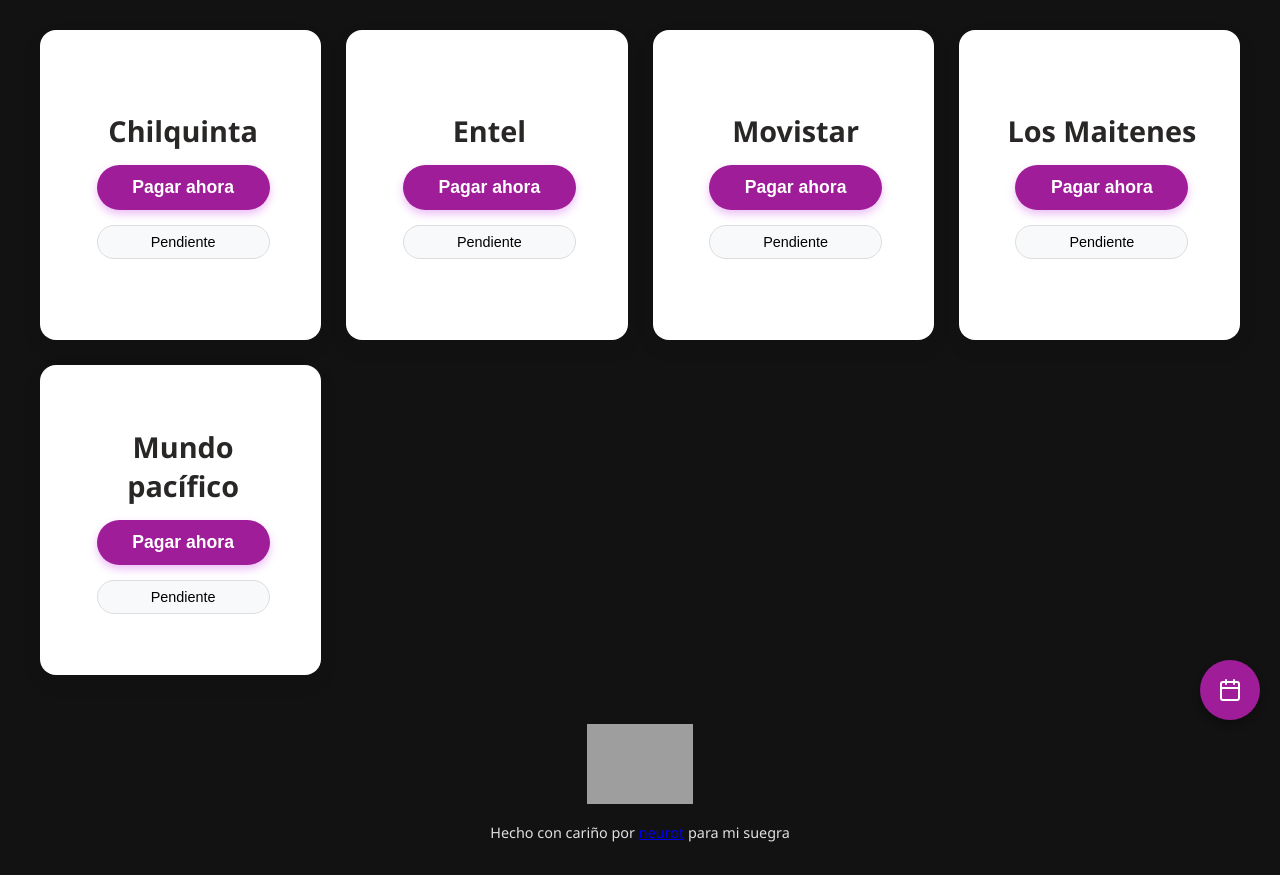
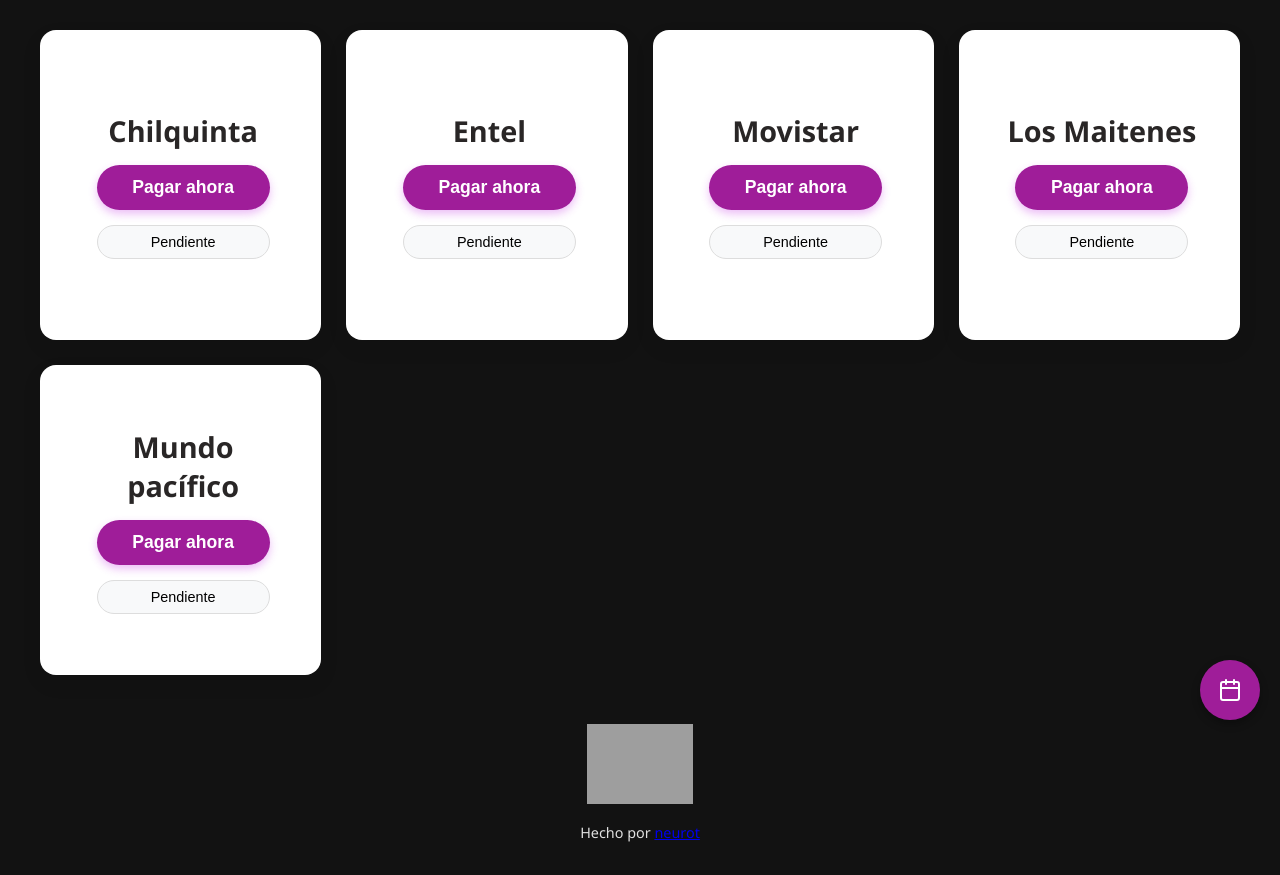
Before and after one commit to neurott/PagosEnLinea2, a plain HTML site: page index.html in a window 1280 px wide. Drawn offline with Linux system fonts and the light colour scheme; grey boxes are pictures that could not be loaded.

Commit message:
Update index.html

```diff
--- a/index.html
+++ b/index.html
@@ -80,13 +80,10 @@
                     <button id="limpiarHistorial" class="btn-secundario">Limpiar Historial</button>
                 </div>
                 <div id="listaHistorial" class="lista-historial">
-                    <!-- El historial se cargará aquí dinámicamente -->
                 </div>
             </div>
         </div>
     </div>
-
-    <!-- Botón flotante para abrir historial -->
     <button id="btnHistorial" class="btn-flotante">
         <svg xmlns="http://www.w3.org/2000/svg" width="24" height="24" viewBox="0 0 24 24" fill="none" stroke="currentColor" stroke-width="2" stroke-linecap="round" stroke-linejoin="round">
             <rect x="3" y="4" width="18" height="18" rx="2" ry="2"></rect>
@@ -97,7 +94,7 @@
     </button>
     <footer>
         <img src="https://cdn.7tv.app/emote/01H07F15D00002ETD2HQRT8J3Z/4x.webp" alt="gif-keepitsimple" ssdsdwidth="80" height="80">
-        <p>Hecho con cariño por <a href="https://github.com/neurott" target="_blank">neurot</a> para mi suegra</p>
+        <p>Hecho por <a href="https://github.com/neurott" target="_blank">neurot</a></p>
     </footer>
     <script src="script.js"></script>
 </body>
```
